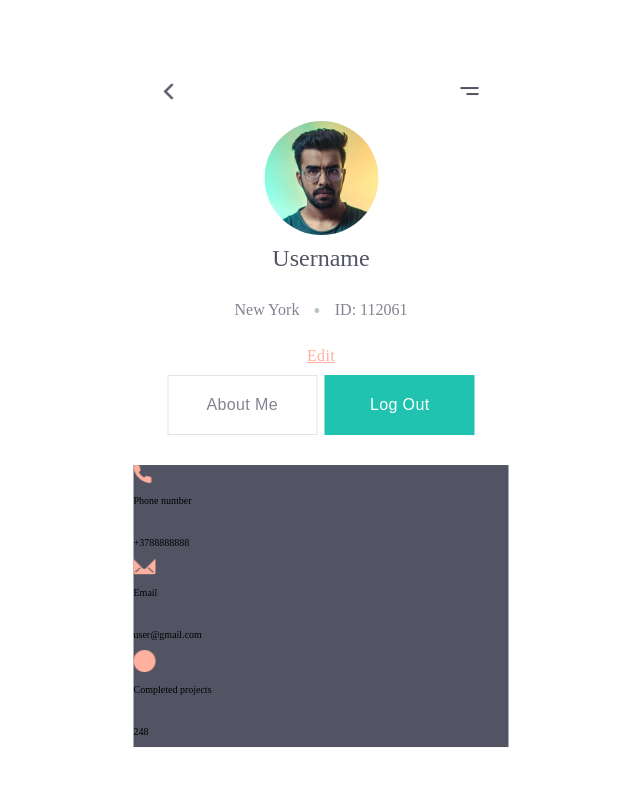
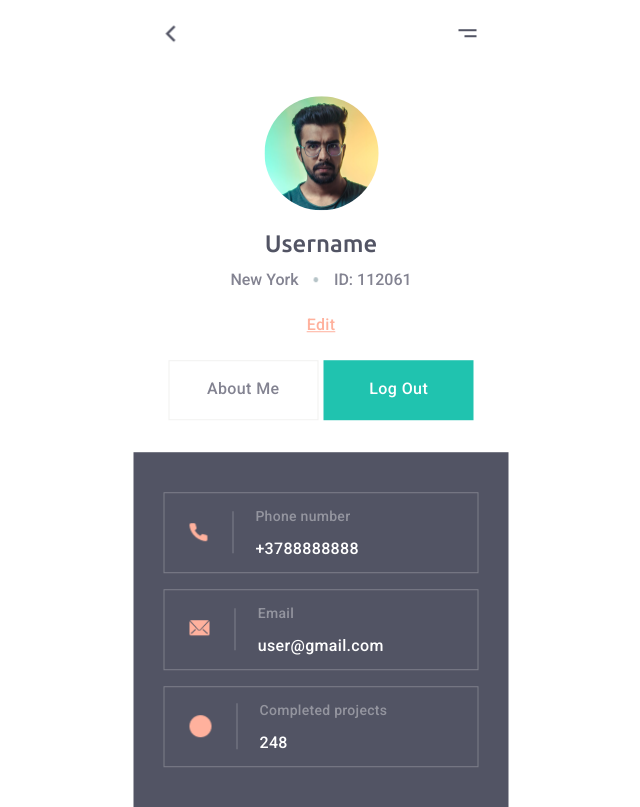
Before and after one commit to Paulius101/Bull, an Angular app in the folder Flutter-app/: page /profile in a window 1280 px wide. Shown: the whole page, without its empty margins (319-959 px from the left). Built offline with nearby package versions, Linux system fonts and the light colour scheme.

Commit message:
profile css pretty much done

```diff
--- a/Flutter-app/src/app/components/profile/profile.component.css
+++ b/Flutter-app/src/app/components/profile/profile.component.css
@@ -20,7 +20,7 @@
 }
 
 .profile .top {
-  margin: 8%;
+  margin: 3.2rem;
   display: -webkit-box;
   display: -ms-flexbox;
   display: flex;
@@ -40,7 +40,7 @@
   -webkit-box-pack: justify;
       -ms-flex-pack: justify;
           justify-content: space-between;
-  margin-bottom: 6.83%;
+  margin-bottom: 5.5rem;
 }
 
 .profile .top .nav .path {
@@ -91,12 +91,13 @@
 
 .profile .top .profileArea #usr {
   color: #525464;
+  font-family: 'Ubuntu';
   font-weight: 50rem;
   font-size: 2.4rem;
   line-height: 2.758rem;
   letter-spacing: 0.033;
   text-align: center;
-  margin-top: 1rem;
+  margin-top: 2rem;
   margin-bottom: 0rem;
 }
 
@@ -117,6 +118,7 @@
 }
 
 .profile .top .profileArea .location {
+  font-family: 'Roboto';
   display: -webkit-box;
   display: -ms-flexbox;
   display: flex;
@@ -127,6 +129,7 @@
 }
 
 .profile .top .profileArea .location p {
+  margin: 0rem;
   color: #838391;
   font-weight: 50rem;
   font-size: 1.6rem;
@@ -140,6 +143,7 @@
 }
 
 .profile .top a {
+  font-family: 'Roboto';
   display: -webkit-box;
   display: -ms-flexbox;
   display: flex;
@@ -154,7 +158,7 @@
   font-size: 1.6rem;
   line-height: 1.875rem;
   letter-spacing: 0.033rem;
-  margin: 3%;
+  margin: 2.5rem;
 }
 
 .profile .top .actions {
@@ -166,6 +170,7 @@
 }
 
 .profile .top .actions button {
+  font-family: 'Roboto';
   width: 15rem;
   height: 6rem;
   border: none;
@@ -184,7 +189,7 @@
   color: #838391;
   background-color: #FFFFFF;
   border-color: #E2E2E0;
-  border: 1px solid #E2E2E0;
+  border: 1px solid rgba(226, 226, 224, 0.4854);
   -webkit-box-sizing: border-box;
           box-sizing: border-box;
 }
@@ -198,5 +203,99 @@
 
 .profile .bottom {
   background-color: #525464;
-  width: 100%;
 }
+
+.profile .bottom .container-info {
+  display: -webkit-box;
+  display: -ms-flexbox;
+  display: flex;
+  -webkit-box-orient: vertical;
+  -webkit-box-direction: normal;
+      -ms-flex-direction: column;
+          flex-direction: column;
+  -webkit-box-pack: justify;
+      -ms-flex-pack: justify;
+          justify-content: space-between;
+  gap: 1.6rem;
+  margin: 4rem 3rem;
+}
+
+.profile .bottom .container-info .info-block {
+  display: -webkit-box;
+  display: -ms-flexbox;
+  display: flex;
+  -webkit-box-align: center;
+      -ms-flex-align: center;
+          align-items: center;
+  mix-blend-mode: normal;
+  border: 0.1rem solid rgba(226, 226, 224, 0.3043);
+  -webkit-box-sizing: border-box;
+          box-sizing: border-box;
+}
+
+.profile .bottom .container-info .info-block .img {
+  padding: 1.2rem 2.5rem;
+  border-right: 0.1rem solid rgba(236, 236, 235, 0.3);
+}
+
+.profile .bottom .container-info .info {
+  padding: 1.2rem 2.2rem;
+  display: -webkit-box;
+  display: -ms-flexbox;
+  display: flex;
+  -webkit-box-orient: vertical;
+  -webkit-box-direction: normal;
+      -ms-flex-direction: column;
+          flex-direction: column;
+  -webkit-box-align: start;
+      -ms-flex-align: start;
+          align-items: flex-start;
+}
+
+.profile .bottom .container-info .info p {
+  font-family: 'Roboto';
+  margin: 0rem;
+  display: -webkit-box;
+  display: -ms-flexbox;
+  display: flex;
+  -webkit-box-orient: vertical;
+  -webkit-box-direction: normal;
+      -ms-flex-direction: column;
+          flex-direction: column;
+  color: #FFFFFF;
+  opacity: 0.381;
+  font-weight: 50rem;
+  font-size: 1.4rem;
+  line-height: 2.2rem;
+  letter-spacing: 0.029rem;
+  mix-blend-mode: normal;
+}
+
+.profile .bottom .container-info .info p:last-of-type {
+  opacity: 1;
+  font-size: 1.6rem;
+  letter-spacing: 0.033rem;
+}
+
+.profile .bottom .container-info .phone img {
+  width: 1.79rem;
+  height: 1.794rem;
+}
+
+.profile .bottom .container-info .email .email-img-container img:first-of-type {
+  position: relative;
+  width: 2.031rem;
+  height: 1.529rem;
+}
+
+.profile .bottom .container-info .email .email-img-container img:last-of-type {
+  position: absolute;
+  left: 5.6rem;
+  width: 2.031rem;
+  height: 0.985rem;
+}
+
+.profile .bottom .container-info .projects img {
+  width: 2.2rem;
+  height: 2.2rem;
+}
--- a/Flutter-app/src/app/components/profile/profile.component.html
+++ b/Flutter-app/src/app/components/profile/profile.component.html
@@ -31,22 +31,26 @@
 
     </div>
     <div class="bottom">
-        <div class="phone">
-            <img src="../../../assets/phone.png" alt="phone">
+        <div class="container-info">
+            <div class="phone info-block">
+                <img class="img" src="../../../assets/phone.png" alt="phone">
                 <div class="info">
                     <p>Phone number</p><br>
                     <p>+3788888888</p>
                 </div>
             </div>
-        <div class="email">
+            <div class="email info-block">
+                <div class="email-img-container img">
                     <img src="../../../assets/email.png" alt="email">
+                    <img src="../../../assets/email-top.png" alt="email-top">
+                </div>
                 <div class="info">
                     <p>Email</p><br>
                     <p>user@gmail.com</p>
                 </div>
             </div>
-        <div class="projects">
-            <img src="../../../assets/circle.png" alt="projects">
+            <div class="projects info-block">
+                <img class="img" src="../../../assets/circle.png" alt="projects">
                 <div class="info">
                     <p>Completed projects</p><br>
                     <p>248</p>
@@ -54,3 +58,4 @@
             </div>
         </div>
     </div>
+</div>
--- a/Flutter-app/src/app/components/profile/profile.component.scss
+++ b/Flutter-app/src/app/components/profile/profile.component.scss
@@ -4,7 +4,9 @@ $bgColor2: #525464;
 $Color1:#838391;
 $Color2: #FFB19D;
 $Color3:#525464;
+$Color4:#FFFFFF;
 $bordColor: #E2E2E0;
+$bordColor1:#ECECEB;
 
 .profile {
   display: flex;
@@ -19,7 +21,7 @@ $bordColor: #E2E2E0;
   background-color: $bgColor;
 
   .top {
-    margin: 8%;
+    margin: 3.2rem;
     display: flex;
     flex-direction: column;
 
@@ -27,14 +29,11 @@ $bordColor: #E2E2E0;
       display: flex;
       align-items: center;
       justify-content: space-between;
-      margin-bottom: 6.83%;
+      margin-bottom: 5.5rem;
 
       .path {
         width: 0.975rem;
         height: 1.623rem;
-        // position: absolute;
-        // top: 3.235rem;
-        // left: 3.013rem;
       }
 
       .reactangles {
@@ -44,44 +43,34 @@ $bordColor: #E2E2E0;
         gap: 0.4rem;
 
         #big {
-          // position: absolute;
           width: 1.8rem;
           height: 0.2rem;
-          // top: 3.6rem;
-          // left: 32.7rem;
-
         }
 
         #small {
-          // position: absolute;
           margin-left: 0.6rem;
           width: 1.2rem;
           height: 0.2rem;
-          // top: 4.2rem;
-          // left: 33.3rem;
         }
       }
     }
 
 
     .profileArea {
-      // width: 20.3rem;
-      // height: 19.6rem;
       display: flex;
       flex-direction: column;
       justify-content: center;
       align-items: center;
-      // gap: 1rem;
-      // justify-content: space-between;
 
       #usr {
         color: $Color3;
+        font-family: 'Ubuntu';
         font-weight: 50rem;
         font-size: 2.4rem;
         line-height: 2.758rem;
         letter-spacing: 0.033;
         text-align: center;
-        margin-top: 1rem;
+        margin-top: 2rem;
         margin-bottom: 0rem;
       }
 
@@ -101,11 +90,13 @@ $bordColor: #E2E2E0;
       }
 
       .location {
+        font-family: 'Roboto';
         display: flex;
         gap: 1.5rem;
         align-items: center;
 
         p {
+          margin: 0rem;
           color: $Color1;
           font-weight: 50rem;
           font-size: 1.6rem;
@@ -122,6 +113,7 @@ $bordColor: #E2E2E0;
     }
 
     a {
+      font-family: 'Roboto';
       display: flex;
       justify-content: center;
       align-items: center;
@@ -130,15 +122,15 @@ $bordColor: #E2E2E0;
       font-size: 1.6rem;
       line-height: 1.875rem;
       letter-spacing: 0.033rem;
-      margin: 3%;
+      margin: 2.5rem;
     }
 
     .actions {
       display: flex;
       justify-content: space-around;
-      // margin-bottom: 4rem;
 
       button {
+        font-family: 'Roboto';
         width: 15rem;
         height: 6rem;
         border: none;
@@ -157,7 +149,7 @@ $bordColor: #E2E2E0;
         color: $Color1;
         background-color: $bgColor;
         border-color: $bordColor;
-        border: 1px solid $bordColor;
+        border: 1px solid rgba(226, 226, 224, 0.4854);
         box-sizing: border-box;
       }
 
@@ -173,6 +165,87 @@ $bordColor: #E2E2E0;
 
   .bottom {
     background-color: $bgColor2;
-    width: 100%;
+
+    .container-info {
+      display: flex;
+      flex-direction: column;
+      justify-content: space-between;
+      gap: 1.6rem;
+      margin: 4rem 3rem;
+
+      .info-block {
+        display: flex;
+        align-items: center;
+        mix-blend-mode: normal;
+        border: 0.1rem solid rgba(226, 226, 224, 0.3043);
+        box-sizing: border-box;
+
+        .img {
+          padding: 1.2rem 2.5rem;
+          border-right: 0.1rem solid rgba(236, 236, 235, 0.3);
+        }
+      }
+
+      .info {
+
+        padding: 1.2rem 2.2rem;
+        display: flex;
+        flex-direction: column;
+        align-items: flex-start;
+
+        p {
+          font-family: 'Roboto';
+          margin: 0rem;
+          display: flex;
+          flex-direction: column;
+          color: $Color4;
+          opacity: 0.381;
+          font-weight: 50rem;
+          font-size: 1.4rem;
+          line-height: 2.2rem;
+          letter-spacing: 0.029rem;
+          mix-blend-mode: normal;
+
+        }
+
+        p:last-of-type {
+
+          opacity: 1;
+          font-size: 1.6rem;
+          letter-spacing: 0.033rem;
+        }
+      }
+
+      .phone {
+        img {
+          width: 1.79rem;
+          height: 1.794rem;
+        }
+      }
+
+      .email {
+        .email-img-container {
+          img:first-of-type {
+            position: relative;
+            width: 2.031rem;
+            height: 1.529rem;
+          }
+
+          img:last-of-type {
+            position: absolute;
+            left: 5.6rem;
+            width: 2.031rem;
+            height: 0.985rem;
+          }
+        }
+      }
+
+      .projects {
+        img {
+          width: 2.2rem;
+          height: 2.2rem;
+        }
+      }
+    }
   }
 }
--- a/Flutter-app/src/index.html
+++ b/Flutter-app/src/index.html
@@ -1,13 +1,20 @@
 <!doctype html>
 <html lang="en">
+
 <head>
   <meta charset="utf-8">
   <title>FlutterApp</title>
   <base href="/">
   <meta name="viewport" content="width=device-width, initial-scale=1">
   <link rel="icon" type="image/x-icon" href="favicon.ico">
+  <link rel="preconnect" href="https://fonts.googleapis.com">
+  <link rel="preconnect" href="https://fonts.gstatic.com" crossorigin>
+  <link href="https://fonts.googleapis.com/css2?family=Ubuntu:wght@500&display=swap" rel="stylesheet">
+  <link href="https://fonts.googleapis.com/css2?family=Roboto:wght@500;900&display=swap" rel="stylesheet">
 </head>
+
 <body>
   <app-root></app-root>
 </body>
+
 </html>
```
Also changed, not shown: Flutter-app/src/app/components/profile/profile.component.min.css. Lines whose indentation alone changed are shown as unchanged.
